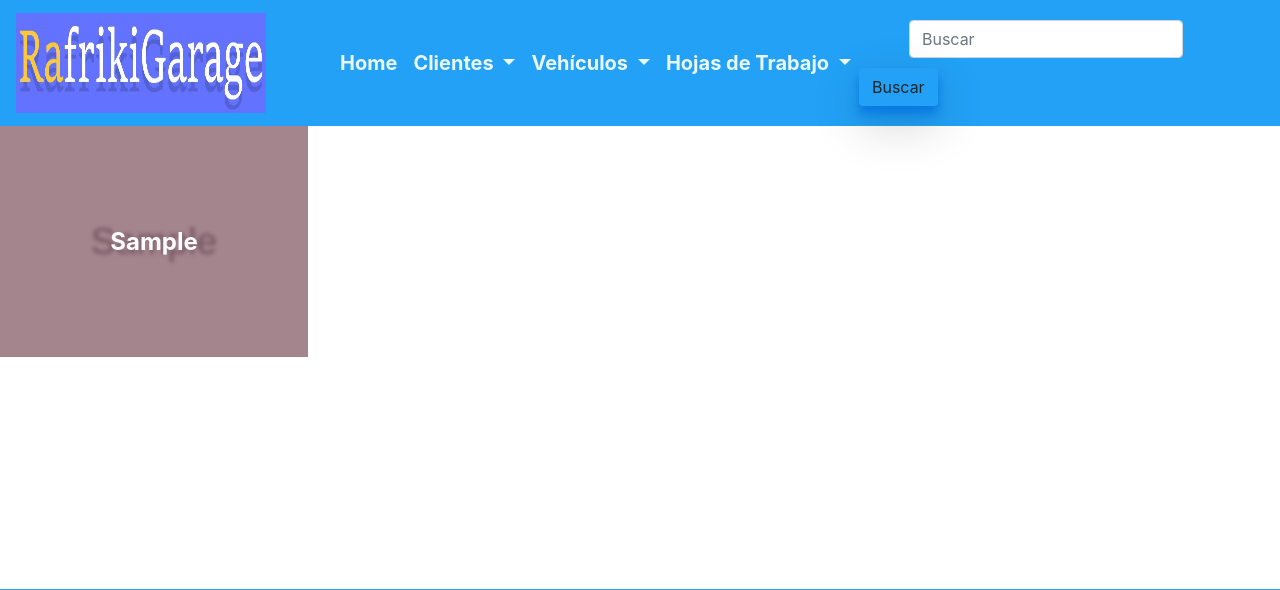
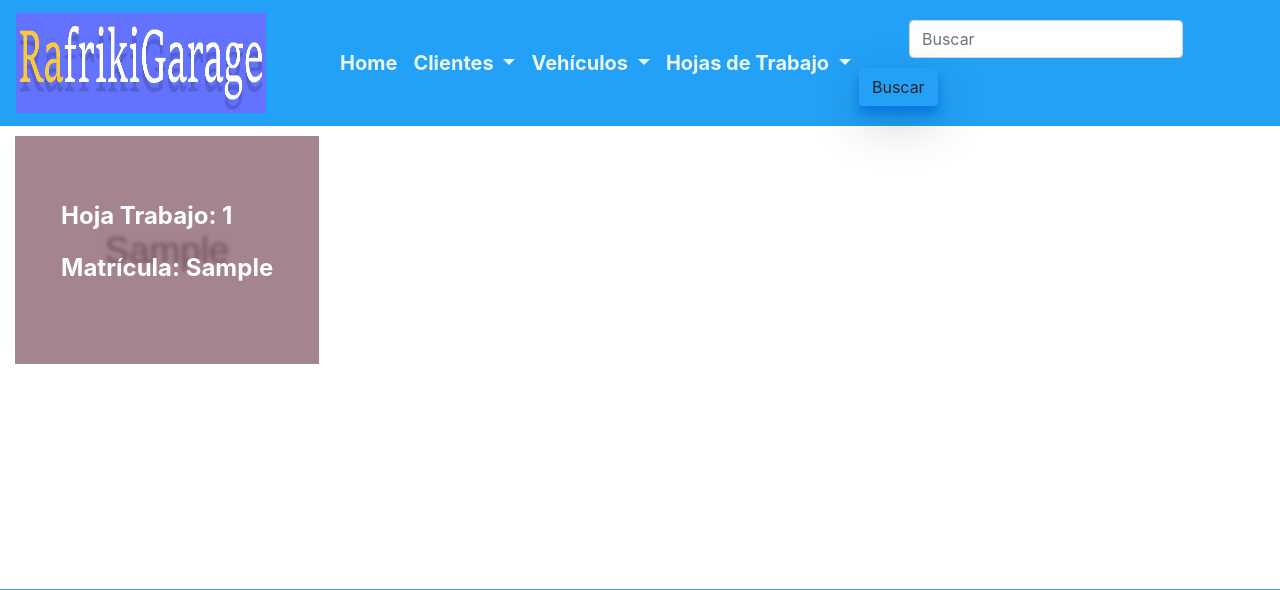
Before and after one commit to Rafriki2308/RafrikiGarage, a Symfony app: template templates/Car/carsInGarage.html.twig in a window 1280 px wide. Shown: the top 590 px of the page. Run offline with Twig, Linux system fonts and the light colour scheme; the template is opened without the code that fills it: most values are stand-ins (such as "Sample title", 1, 10 or a date in 2020); grey boxes marked "Sample" are stand-in pictures; some libraries are stand-ins or nearby versions.

```diff
--- a/public/styles/style.css
+++ b/public/styles/style.css
@@ -144,18 +144,18 @@ img {
 }
 /*****************************Style Home**************************************/
 #carHomepageImg {
-    width: 100%; /* need to overwrite inline dimensions */
+    width: 100%;
     height: auto;
   }
 
 .grid-container {
+    margin-top: 10px;
+    margin-left: 15px;
     display: grid;
     grid-template-columns: repeat(auto-fill, minmax(300px, 1fr));
     grid-gap: 1em;
   }
 
-
-  /* hover styles */
   .location-listing {
     position: relative;
   }
@@ -185,8 +185,6 @@ img {
     transition: opacity .5s;
     background: rgba(90,0,10,0.4);
     color: white;
-
-    /* position the text in t’ middle*/
     display: flex;
     align-items: center;
     justify-content: center;
--- a/templates/Car/carsInGarage.html.twig
+++ b/templates/Car/carsInGarage.html.twig
@@ -10,13 +10,15 @@
 
     <div class="location-listing">
         <a class="location-title" href="{{ path('app_worksheet_show', {'id': worksheet.id}) }}">
-            {{ worksheet.car.regPlate }}
+            <div>
+                <p>Hoja Trabajo: {{ worksheet.id }}</p>
+                <p>Matrícula: {{ worksheet.car.regPlate }}</p>
+            </div>
         </a>
-      <div class="location-image">
-        <a href="#">
-            <img id="carHomepageImg" width="300" height="169" src="{{ asset('uploads/pictures/' ~ worksheet.car.pictureCar) }}" alt="san francisco">
-        </a>
-      </div>
+    <div class="location-image">
+        <img id="carHomepageImg" width="300" height="169" src="{{ asset('uploads/pictures/' ~ worksheet.car.pictureCar) }}"
+        alt="El Vehículo no tiene Fotogrfía">
+    </div>
     </div>
     {% else %}
         <tr>
@@ -24,32 +26,4 @@
         </tr>
     {% endfor %}
      </div>
-
-
-
-
-
-
-
-    <!--
-        {% for worksheet in worksheets %}
-        <div className="col-12 col-sm-2 col-md-2" id="moviesContainer" >
-                <a href="{{ path('app_worksheet_show', {'id': worksheet.id}) }}">
-                    <div className='card'>
-                        <div className='imgBx'>
-                            <img id="carsImg" src="{{ asset('uploads/pictures/' ~ worksheet.car.pictureCar) }}"/>
-                        </div>
-                        <div className='details'>
-                            <p>{{ worksheet.car.regPlate }}</p>
-                        </div>
-                    </div>
-                </a>
-        </div>
-        {% else %}
-            <tr>
-                <td colspan="8">No se han encontrado vehículos</td>
-            </tr>
-        {% endfor %}
-        -->
-
 {% endblock %}
--- a/templates/Worksheet/_delete_form.html.twig
+++ b/templates/Worksheet/_delete_form.html.twig
@@ -1,4 +1,5 @@
-<form method="post" action="{{ path('app_worksheet_delete', {'id': worksheet.id}) }}" onsubmit="return confirm('Esta Seguro que desea borrar este elemento?');">
+<form method="post" action="{{ path('app_worksheet_softDelete', {'id': worksheet.id}) }}"
+    onsubmit="return confirm('¿Estas seguro que quieres darle salida al vehículo?');">
     <br/>
     <input type="hidden" name="_token" value="{{ csrf_token('delete' ~ worksheet.id) }}">
     <button class="btn">Borrar</button>
```
Also changed, not shown: src/Controller/MainViewController.php (+20 -0 lines).
